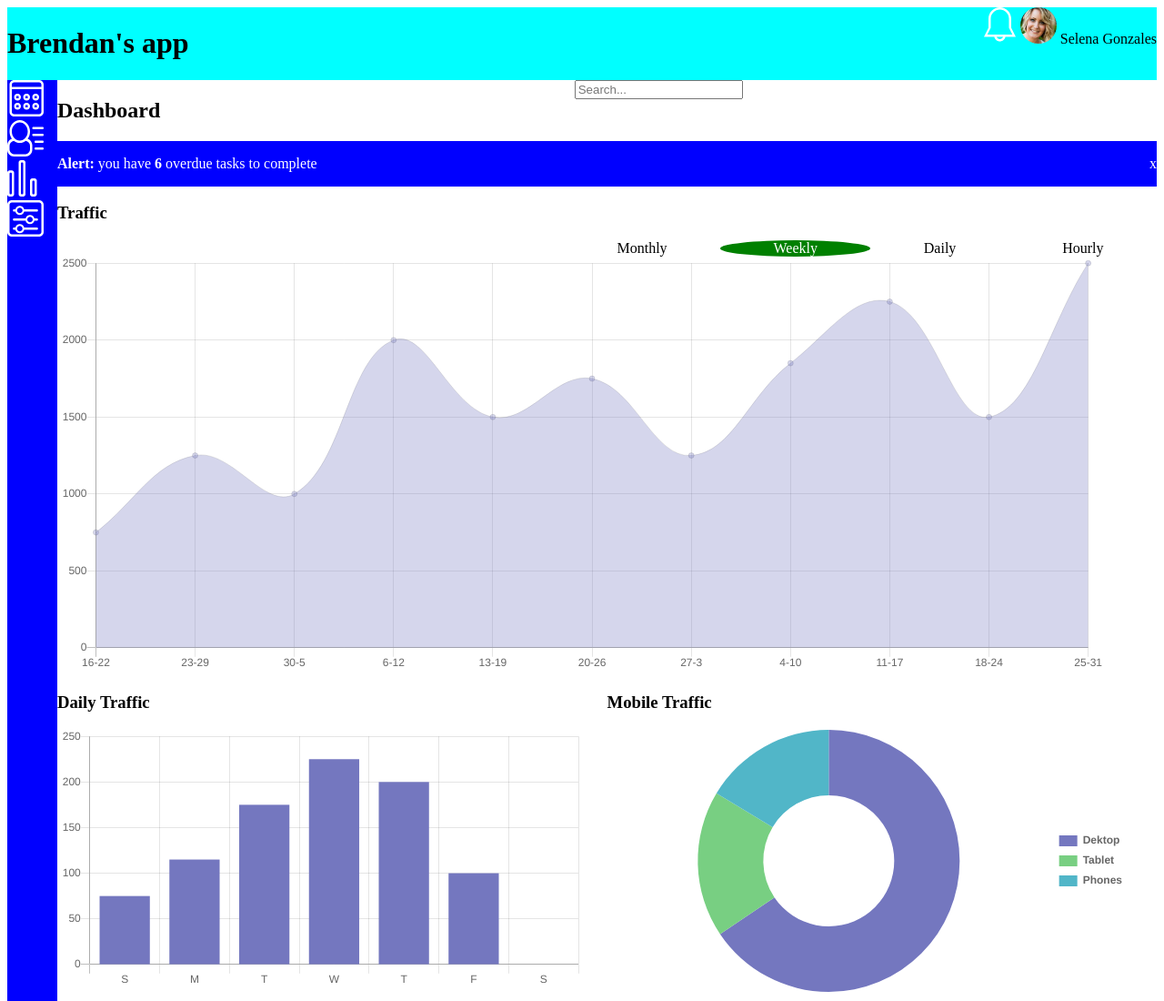
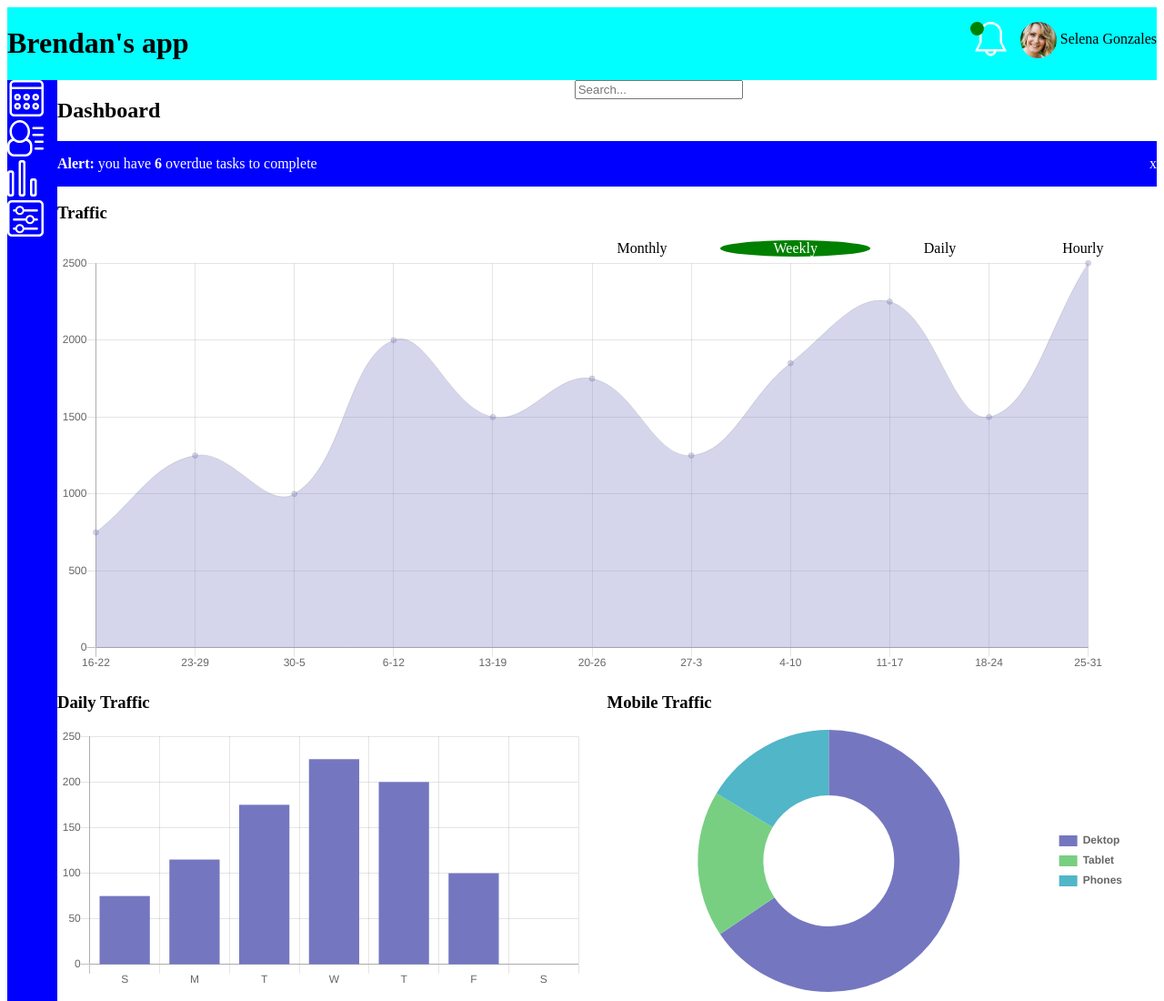
Before and after one commit to Bloop37/treehouse-project-7, a plain HTML site: page index.html in a window 1280 px wide. Shown: the top 1100 px of the page at 91% size. Drawn offline with Linux system fonts and the light colour scheme.

Commit message:
updated files

```diff
--- a/css/styles.css
+++ b/css/styles.css
@@ -43,10 +43,12 @@ nav{
     height: 40px;
     width: 40px;
     float: right;
+    margin-left: -10px;
 }
 .member{
     width: 40px;
     border-radius: 25px;
+    margin-left: 10px;
 }
 .a{
     float: left;
@@ -68,6 +70,25 @@ nav{
     float: right;
     grid-column: 2 / span 1;
 }
+.main-header{
+    display: grid;
+}
+.headerleft{
+    grid-column: 1 / span 1;
+}
+.headerright{
+    grid-column: 2 / span 1;
+    line-height: 2em;
+    padding-top: 1em;
+}
+.empty{
+    width: 15px;
+    height: 15px;
+    border-radius: 50px;
+    background-color: green;
+    float: right;
+    margin-left: -20px;
+}
 .clearfix::after {
     content: "";
     clear: both;
@@ -78,6 +99,10 @@ nav{
     width: 25%;
     background-color: lightblue;
     border-radius: 50%;
+}
+.name{
+    position: relative;
+    top: -1em;
 }
 .members-text{
     float: left;
--- a/index.html
+++ b/index.html
@@ -13,13 +13,22 @@
 <div class="grid">
 <div class="grid2">
 <header>
+
     <div class="main-header">
+    <div class="headerleft">
     <h1>Brendan's app</h1>
+    </div>
+    <div class="headerright">
     <div class="image">
     <img alt="member 1" class="member" src="images/member-1.jpg">
+    <span class="name">
     Selena Gonzales
+    </span>
     </div>
     <img alt="notifications" class="note" src="icons/icon-bell.svg">
+    <div class="empty">
+    </div>
+    </div>
 </div>
 </header>
 </div>
```
